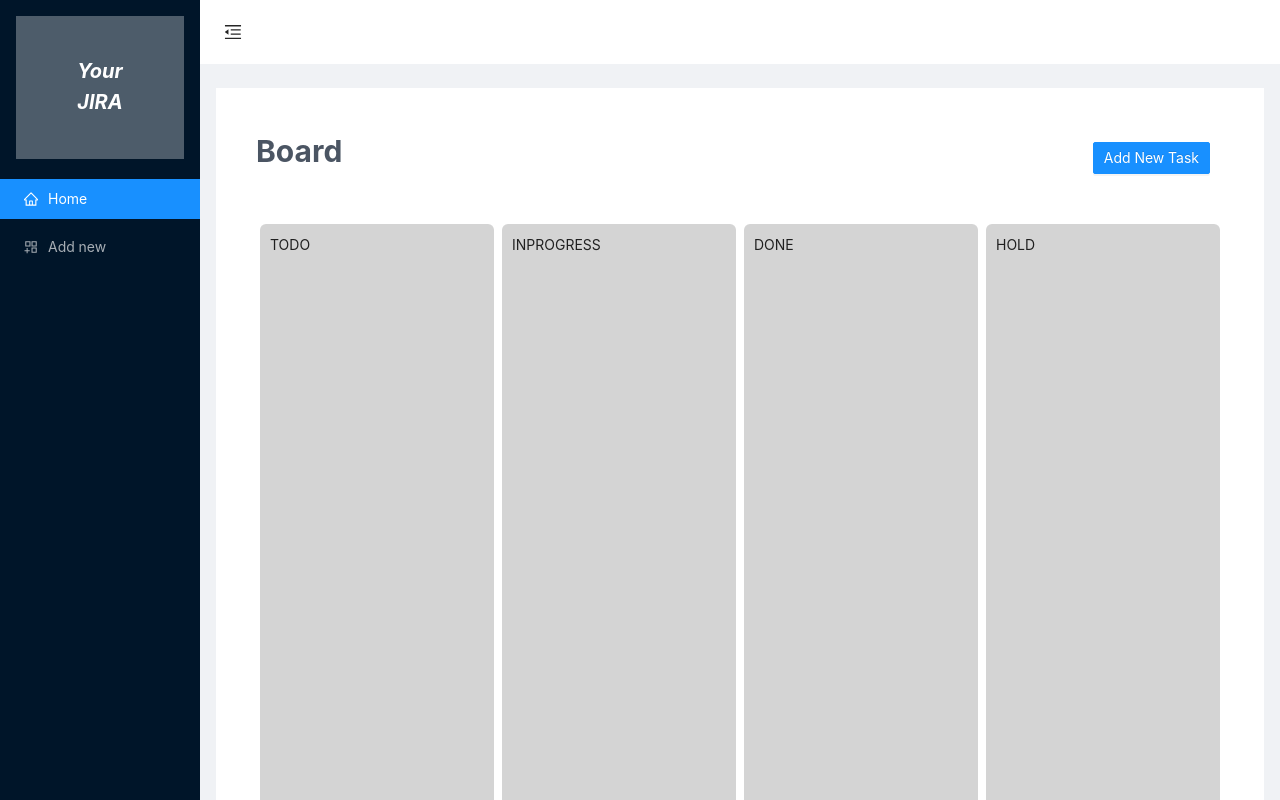
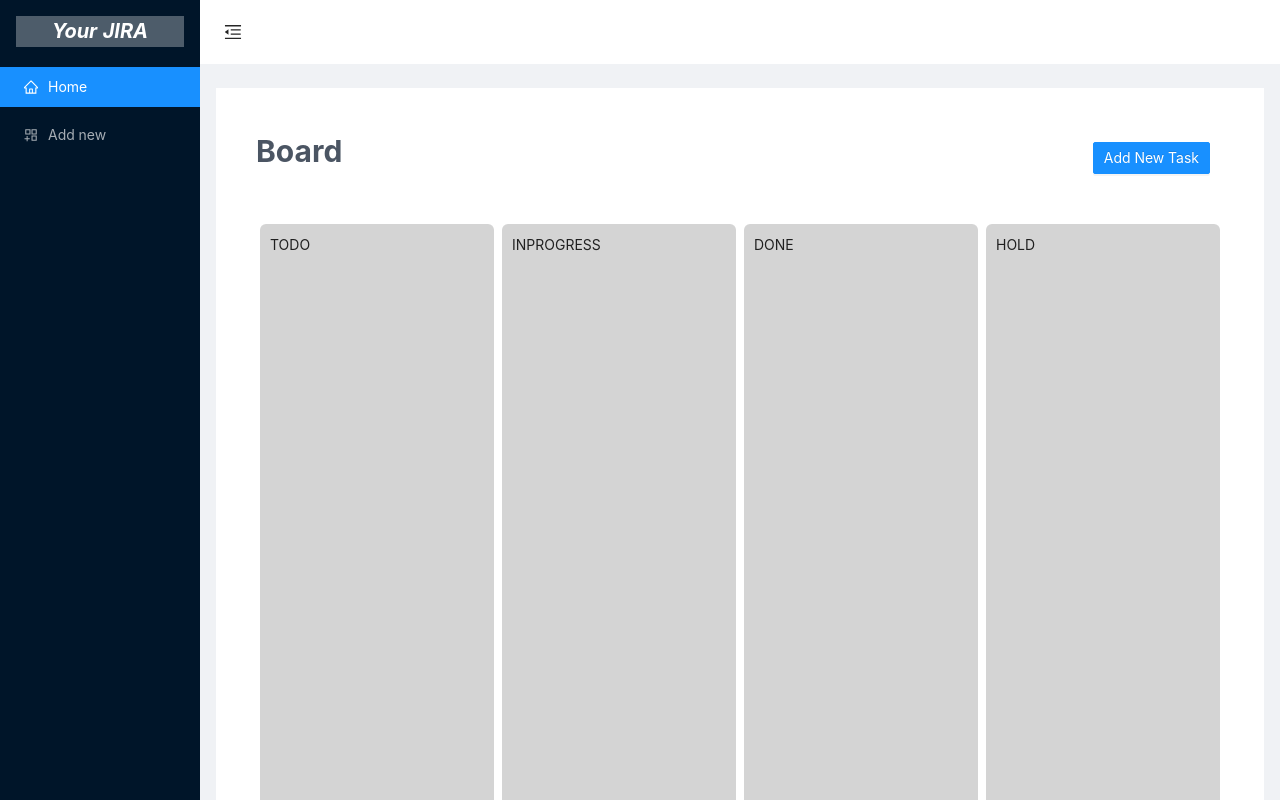
Before and after one commit to pardeep-kashyap/JiraBoard, a React (Create React App) app: page / in a window 1280 px wide. Shown: the top 800 px of the page. Built offline with nearby package versions, Linux system fonts and the light colour scheme.

Commit message:
initial commit

```diff
--- a/src/App.css
+++ b/src/App.css
@@ -15,7 +15,6 @@
 .logo {
   margin: 16px;
   background: rgba(255, 255, 255, 0.3);
-  padding: 5vh;
   color: white;
   font-weight: 700;
   font-size: 20px;
```
